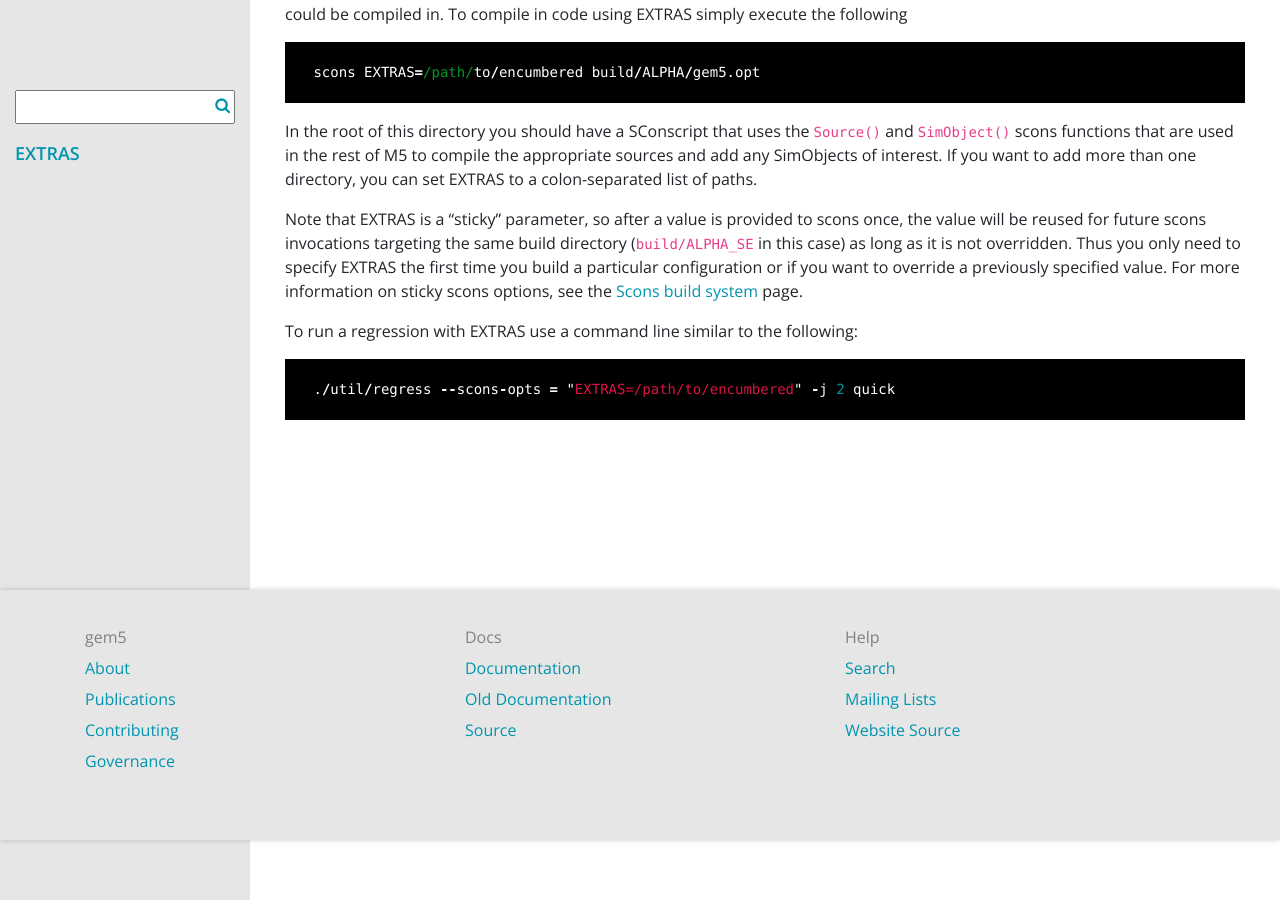
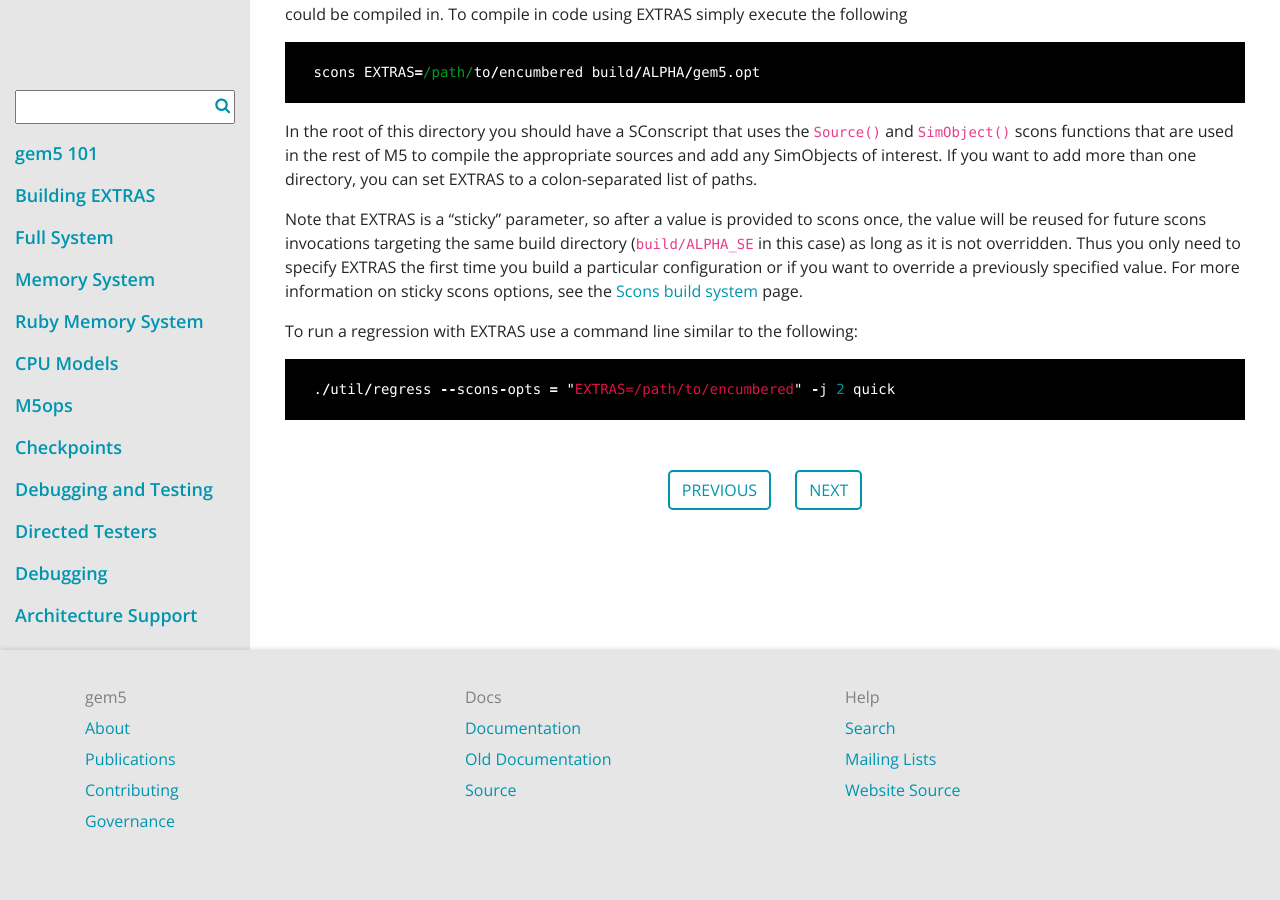
Before and after one commit to gem5/website, a Jekyll site: the page built from _pages/documentation/general_docs/building/EXTRAS.md, in a window 1280 px wide and 900 px high, scrolled down 599 px. Built offline with Jekyll 4.4.1, drawn with Linux system fonts in a browser that asks for light colours; nearby versions of some CDN libraries; some web fonts are replaced; some of the changed lines change nothing that is shown.

Commit message:
[EndOfDayCommit] Changes half done.

```diff
--- a/_data/documentation.yml
+++ b/_data/documentation.yml
@@ -1,6 +1,142 @@
 title: Documentation
 
 docs:
+  - title: gem5 documentation
+    items:
+    - title: gem5 101
+      id: gem5_101
+      url: /documentation/gem5_101/
+
+    - title: Building EXTRAS
+      id: building_extras
+      url: /documentation/general_docs/building/EXTRAS
+
+    - title: Full System
+      id: fullsystem
+      subitems:
+        - page: Creating Disk Images
+          url: /documentation/general_docs/fullsystem/disks
+        - page: Devices
+          url: /documentation/general_docs/fullsystem/devices
+        - page: m5term
+          url: /documentation/general_docs/fullsystem/m5term
+
+    - title: Memory System
+      id: memory_system
+      subitems:
+        - page: Memory System
+          url: /documentation/general_docs/memory_system/
+
+        - page: Replacement Policies
+          url: /documentation/general_docs/memory_system/replacement_policies
+
+        - page: Indexing Policies
+          url: /documentation/general_docs/memory_system/indexing_policies
+
+        - page: Classic memory system coherence
+          url: /documentation/general_docs/memory_system/classic-coherence-protocol
+
+        - page: Classic caches
+          url: /documentation/general_docs/memory_system/classic_caches
+
+    - title: Ruby Memory System
+      id: ruby
+      subitems:
+        - page: Ruby
+          url: /documentation/general_docs/memory_system/ruby/
+        - page: Cache Coherence Protocols
+          url: /documentation/general_docs/memory_system/ruby/cache-coherence-protocols
+        - page: Garnet 2.0
+          url: /documentation/general_docs/memory_system/ruby/garnet-2
+        - page: MOESI CMP directory
+          url: /documentation/general_docs/memory_system/ruby/MOESI_CMP_directory
+        - page: Garnet Synthetic Traffic
+          url: /documentation/general_docs/memory_system/ruby/garnet_synthetic_traffic
+        - page: SLICC
+          url: /documentation/general_docs/memory_system/ruby/slicc
+        - page: MI example
+          url: /documentation/general_docs/memory_system/ruby/MI_example
+        - page: Garnet standalone
+          url: /documentation/general_docs/memory_system/ruby/Garnet_standalone
+        - page: Interconnection network
+          url: /documentation/general_docs/memory_system/ruby/interconnection-network
+        - page: MOESI hammer
+          url: /documentation/general_docs/memory_system/ruby/MOESI_hammer
+        - page: MOESI CMP token
+          url: /documentation/general_docs/memory_system/ruby/MOESI_CMP_token
+        - page: MESI two level
+          url: /documentation/general_docs/memory_system/ruby/MESI_Two_Level
+
+    - title: CPU Models
+      id: cpu_models
+      subitems:
+        - page: SimpleCPU
+          url: /documentation/general_docs/cpu_models/SimpleCPU
+        - page: O3CPU
+          url: /documentation/general_docs/cpu_models/O3CPU
+        - page: TraceCPU
+          url: /documentation/general_docs/cpu_models/TraceCPU
+        - page: Execution Basics
+          url: /documentation/general_docs/cpu_models/execution_basics
+        - page: Visualization
+          url: /documentation/general_docs/cpu_models/visualization
+
+    - title: M5ops
+      id: m5ops
+      url: /documentation/general_docs/M5ops
+
+    - title: Checkpoints
+      id: checkpoints
+      url: /documentation/general_docs/Checkpoints
+
+    - title: Debugging and Testing
+      id: debugging_and_testing
+      url: /documentation/general_docs/debugging_and_testing/debugging_and_testing
+
+    - title: Directed Testers
+      id: directed_testers
+      subitems:
+        - page: Garnet Synthetic Traffic
+          url: /documentation/general_docs/debugging_and_testing/directed_testers/garnet_synthetic_traffic
+        - page: Ruby Random Tester
+          url: /documentation/general_docs/debugging_and_testing/directed_testers/ruby_random_tester
+
+    - title: Debugging
+      id: debugging
+      subitems:
+        - page: Trace-based Debugging
+          url: /documentation/general_docs/debugging_and_testing/debugging/trace_based_debugging
+        - page: Debugger-based Debugging
+          url: /documentation/general_docs/debugging_and_testing/debugging/debugger_based_debugging
+        - page: Debugging Simulated Code
+          url: /documentation/general_docs/debugging_and_testing/debugging/debugging_simulated_code
+
+    - title: Architecture Support
+      subitems:
+        - page: Architecture Support
+          url: /documentation/general_docs/architecture_support/
+        - page: ARM Implementation
+          url: /documentation/general_docs/architecture_support/arm_implementation/
+        - page: ISA Parser
+          url: /documentation/general_docs/architecture_support/isa_parser/
+        - page: X86 microop ISA
+          url: /documentation/general_docs/architecture_support/x86_microop_isa/
+
+    - title: Compiling Workloads
+      id: compiling_workloads
+      url: /documentation/general_docs/compiling_workloads/
+
+    - title: Statistics
+      id: statistics
+      url: /documentation/general_docs/statistics/
+
+    - title: Development
+      id: code_style
+      url: documentation/general_docs/development/coding_style/
+
+    - title: gem5 Doxygen
+      id: dpxygen
+      url: https://gem5.github.io/gem5-doxygen
 
   - title: Learning gem5
     items:
@@ -68,158 +204,8 @@
         - page: Configuring for a standard protocol
           url: /documentation/learning_gem5/part3/simple-MI_example
 
-  - title: gem5 101
-    items:
-      - title: gem5 101
-        url: /documentation/gem5_101/
-
   - title: Reporting Problems
     items:
         - title: Reporting Problems
           id: reporting_problems
           url: /documentation/reporting_problems
-
-  - title: Building
-    id: building
-    items:
-      - title: EXTRAS
-        url: /documentation/general_docs/building/EXTRAS
-
-  - title: Full System
-    items:
-      - title: Creating Disk Images
-        url: /documentation/general_docs/fullsystem/disks
-      - title: Devices
-        url: /documentation/general_docs/fullsystem/devices
-      - title: m5term
-        url: /documentation/general_docs/fullsystem/m5term
-
-  - title: Memory System
-    items:
-      - title: Memory System
-        url: /documentation/general_docs/memory_system/
-
-      - title: Replacement Policies
-        url: /documentation/general_docs/memory_system/replacement_policies
-
-      - title: Indexing Policies
-        url: /documentation/general_docs/memory_system/indexing_policies
-
-      - title: Classic memory system coherence
-        url: /documentation/general_docs/memory_system/classic-coherence-protocol
-
-      - title: Classic caches
-        url: /documentation/general_docs/memory_system/classic_caches
-
-      - title: Ruby
-        id: ruby
-        subitems:
-          - page: Ruby
-            url: /documentation/general_docs/memory_system/ruby/
-          - page: Cache Coherence Protocols
-            url: /documentation/general_docs/memory_system/ruby/cache-coherence-protocols
-          - page: Garnet 2.0
-            url: /documentation/general_docs/memory_system/ruby/garnet-2
-          - page: MOESI CMP directory
-            url: /documentation/general_docs/memory_system/ruby/MOESI_CMP_directory
-          - page: Garnet Synthetic Traffic
-            url: /documentation/general_docs/memory_system/ruby/garnet_synthetic_traffic
-          - page: SLICC
-            url: /documentation/general_docs/memory_system/ruby/slicc
-          - page: MI example
-            url: /documentation/general_docs/memory_system/ruby/MI_example
-          - page: Garnet standalone
-            url: /documentation/general_docs/memory_system/ruby/Garnet_standalone
-          - page: Interconnection network
-            url: /documentation/general_docs/memory_system/ruby/interconnection-network
-          - page: MOESI hammer
-            url: /documentation/general_docs/memory_system/ruby/MOESI_hammer
-          - page: MOESI CMP token
-            url: /documentation/general_docs/memory_system/ruby/MOESI_CMP_token
-          - page: MESI two level
-            url: /documentation/general_docs/memory_system/ruby/MESI_Two_Level
-
-  - title: CPU Models
-    id: cpu_models
-    items:
-    - title: CPU Models
-      subitems:
-      - page: SimpleCPU
-        url: /documentation/general_docs/cpu_models/SimpleCPU
-      - page: O3CPU
-        url: /documentation/general_docs/cpu_models/O3CPU
-      - page: TraceCPU
-        url: /documentation/general_docs/cpu_models/TraceCPU
-    - title: Execution Basics
-      url: /documentation/general_docs/cpu_models/execution_basics
-    - title: Visualization
-      url: /documentation/general_docs/cpu_models/visualization
-
-  - title: M5ops
-    items:
-        - title: M5ops
-          url: /documentation/general_docs/M5ops
-
-  - title: Checkpoints
-    items:
-        - title: Checkpoints
-          url: /documentation/general_docs/Checkpoints
-
-
-  - title: Debugging and Testing
-    items:
-    - title: Debugging and Testing
-      id: debugging_and_testing
-      url: /documentation/general_docs/debugging_and_testing/debugging_and_testing
-
-    - title: Directed Testers
-      id: directed_testers
-      subitems:
-        - page: Garnet Synthetic Traffic
-          url: /documentation/general_docs/debugging_and_testing/directed_testers/garnet_synthetic_traffic
-        - page: Ruby Random Tester
-          url: /documentation/general_docs/debugging_and_testing/directed_testers/ruby_random_tester
-
-    - title: Debugging
-      id: debugging
-      subitems:
-          - page: Trace-based Debugging
-            url: /documentation/general_docs/debugging_and_testing/debugging/trace_based_debugging
-          - page: Debugger-based Debugging
-            url: /documentation/general_docs/debugging_and_testing/debugging/debugger_based_debugging
-          - page: Debugging Simulated Code
-            url: /documentation/general_docs/debugging_and_testing/debugging/debugging_simulated_code
-
-  - title: Architecture Support
-    items:
-      - title: Architecture Support
-        url: /documentation/general_docs/architecture_support/
-
-      - title: ARM Implementation
-        url: /documentation/general_docs/architecture_support/arm_implementation/
-
-      - title: ISA Parser
-        url: /documentation/general_docs/architecture_support/isa_parser/
-
-      - title: X86 microop ISA
-        url: /documentation/general_docs/architecture_support/x86_microop_isa/
-
-  - title: Compiling Workloads
-    items:
-      - title: Compiling Workloads
-        url: /documentation/general_docs/compiling_workloads/
-
-  - title: Statistics
-    items:
-      - title: Statistics
-        url: /documentation/general_docs/statistics/
-
-  - title: Development
-    items:
-      - title: Coding Style
-        url: documentation/general_docs/development/coding_style/
-
-  - title: gem5 Doxygen
-    items:
-        - title: gem5 Doxygen
-          url: https://gem5.github.io/gem5-doxygen
--- a/_pages/documentation/gem5-101/gem5_101.md
+++ b/_pages/documentation/gem5-101/gem5_101.md
@@ -1,6 +1,8 @@
 ---
 layout: documentation
 title: gem5 101
+doc: gem5 documentation
+parent: gem5_documentation
 permalink: /documentation/gem5_101/
 authors: Swapnil Haria
 ---
--- a/_pages/documentation/general_docs/building/EXTRAS.md
+++ b/_pages/documentation/general_docs/building/EXTRAS.md
@@ -1,9 +1,10 @@
 ---
 layout: documentation
-title: gem5 documentation
-doc: Building
-parent: building
+title: Building EXTRAS
+doc: gem5 documentation
+parent: building_extras
 permalink: /documentation/general_docs/building/
+authors: x
 ---
 
 # EXTRAS
--- a/_pages/documentation/general_docs/fullsystem/devices.md
+++ b/_pages/documentation/general_docs/fullsystem/devices.md
@@ -1,7 +1,8 @@
 ---
 layout: documentation
 title: Devices
-parent: documentation
+parent: fullsystem
+doc: gem5 documentation
 permalink: documentation/general_docs/fullsystem/devices
 ---
 
```
Also changed, not shown: _pages/documentation/general_docs/index.md (added).
